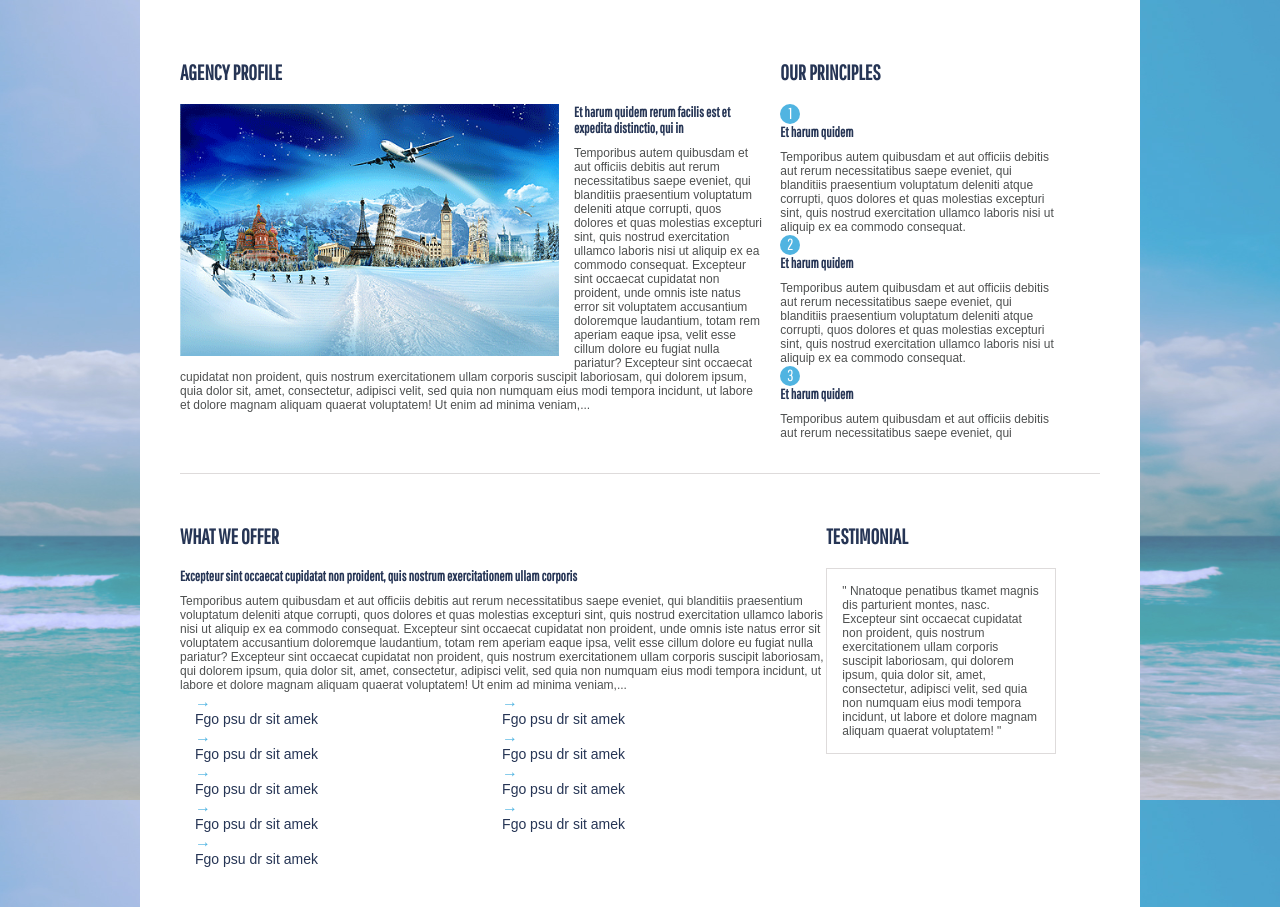
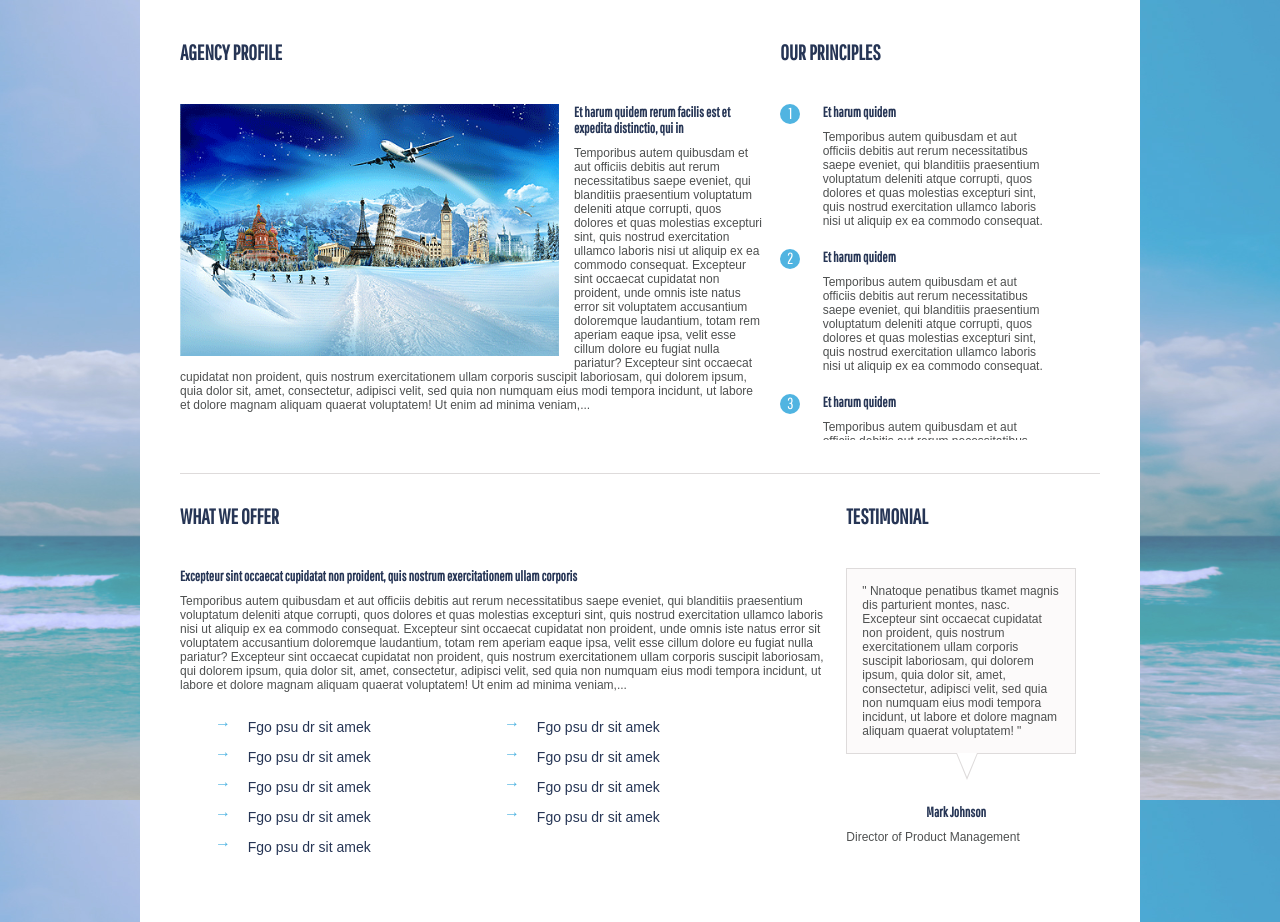
Before and after one commit to eugeniagorlacheva/fe-core-hw, a plain HTML site: page module-4/index.html in a window 1280 px wide. Drawn offline with Linux system fonts and the light colour scheme.

Commit message:
var-to-commit

```diff
--- a/module-4/css/style.css
+++ b/module-4/css/style.css
@@ -66,7 +66,7 @@ h2{
 	font-size: 21px;
 	color: #263555;
   text-transform: uppercase;
-  margin: 20px 0;
+  margin: 0 0 40px 0;
 }
 
 
@@ -110,6 +110,7 @@ ol {
 ol li {
   border-bottom: 1px solid #fff;
   counter-increment: item;
+  margin-top: 20px;
 }
 
 
@@ -120,8 +121,7 @@ ol li:before {
   width: 20px;
   height: 20px;
   background-color: #50B4E1;
-  top: 10px;
-  border-radius: 10px;
+  border-radius: 100%;
   color: #fff;
   text-align: center;
 }
@@ -130,7 +130,7 @@ ol li:before {
 .principle {
   display: inline-block;
   vertical-align: top;
-  width: calc(100%-60px);
+  width: calc(100% - 48px);
 }
 
 
@@ -144,28 +144,71 @@ ol li:before {
 .offers {
   width: 70%;
   display: inline-block;
+  margin-right: 20px;
 }
+
+
+ul {
+  margin: 20px;
+}
+
 
 ul li::before {
   content: "→";
+  margin-right: 10px;
   color: #50B4E1;
+  display: inline-block;
+}
+
+ul li p {
+  display: inline-block;
+  vertical-align: top;
+  text-align: center;
+  line-height: 30px;
+  width: calc(100% - 140px);
+}
+
+.testimonial {
+  width: 25%;
+  height: 250px;
+  display: inline-block;
+  vertical-align: top;
+  position:relative;
 }
 
 
-.testimonial {
-  width: 25%;
-  display: inline-block;
-  vertical-align: top;
+.test {
+  display: block;
+  padding: 15px;
+  background-color: #FCFAFA;
+}
+
+.border {
+border: 1px solid #DEDBDB;
 }
 
 
-.testimonial p {
-  padding: 15px;
-  border: 1px solid #DEDBDB;
+.border::before, .border::after {
+  display: block;
+  content: '';
+  position: absolute;
+  border: 11px solid transparent;
+  border-top: 27px solid #DEDBDB;
+  left: 50%;
+  top: 249px;
+  margin-left: -5px;
+  width: 0;
+  height: 0;
 }
 
 
-.testimonial p::before, .testimonial p::after {
+.border::after {
+  border: 10px solid transparent;
+  border-top: 24px solid #fff;
+  margin-left: -4px;
+}
+
+.test::before, .test::after {
   content: 	"\0022";
 }
 
@@ -173,3 +216,7 @@ ul li::before {
 .bottom {
   margin-top: 30px;
 }
+
+.signature h3{
+  margin: 50px 80px 10px;
+}
--- a/module-4/index.html
+++ b/module-4/index.html
@@ -24,7 +24,7 @@
             et dolore magnam aliquam quaerat voluptatem! Ut enim ad minima veniam,...</p>
         </div>
       </article>
-      <article class="principles">
+      <div class="principles">
         <h2>our principles</h2>
         <ol>
           <li>
@@ -49,7 +49,7 @@
             </div>
           </li>
         </ol>
-      </article>
+      </div>
     </div>
     <div class="bottom">
       <article class="offers">
@@ -92,11 +92,18 @@
       </article>
       <div class="testimonial">
         <h2>testimonial</h2>
-        <p> Nnatoque penatibus tkamet magnis dis parturient montes, nasc. Excepteur sint occaecat cupidatat non proident, quis nostrum exercitationem ullam corporis suscipit laboriosam, qui dolorem ipsum, quia dolor sit, amet, consectetur, adipisci velit,
+        <div class="border">
+        <p class="test"> Nnatoque penatibus tkamet magnis dis parturient montes, nasc. Excepteur sint occaecat cupidatat non proident, quis nostrum exercitationem ullam corporis suscipit laboriosam, qui dolorem ipsum, quia dolor sit, amet, consectetur, adipisci velit,
           sed quia non numquam eius modi tempora incidunt, ut labore et dolore magnam aliquam quaerat voluptatem! </p>
-      </div>
+        </div>
+          <div class="signature">
+            <h3>Mark Johnson</h3>
+            <p>Director of Product Management</p>
+          </div>
+          </div>
+        </div>
+
     </div>
-  </div>
 </body>
 
 </html>
```
